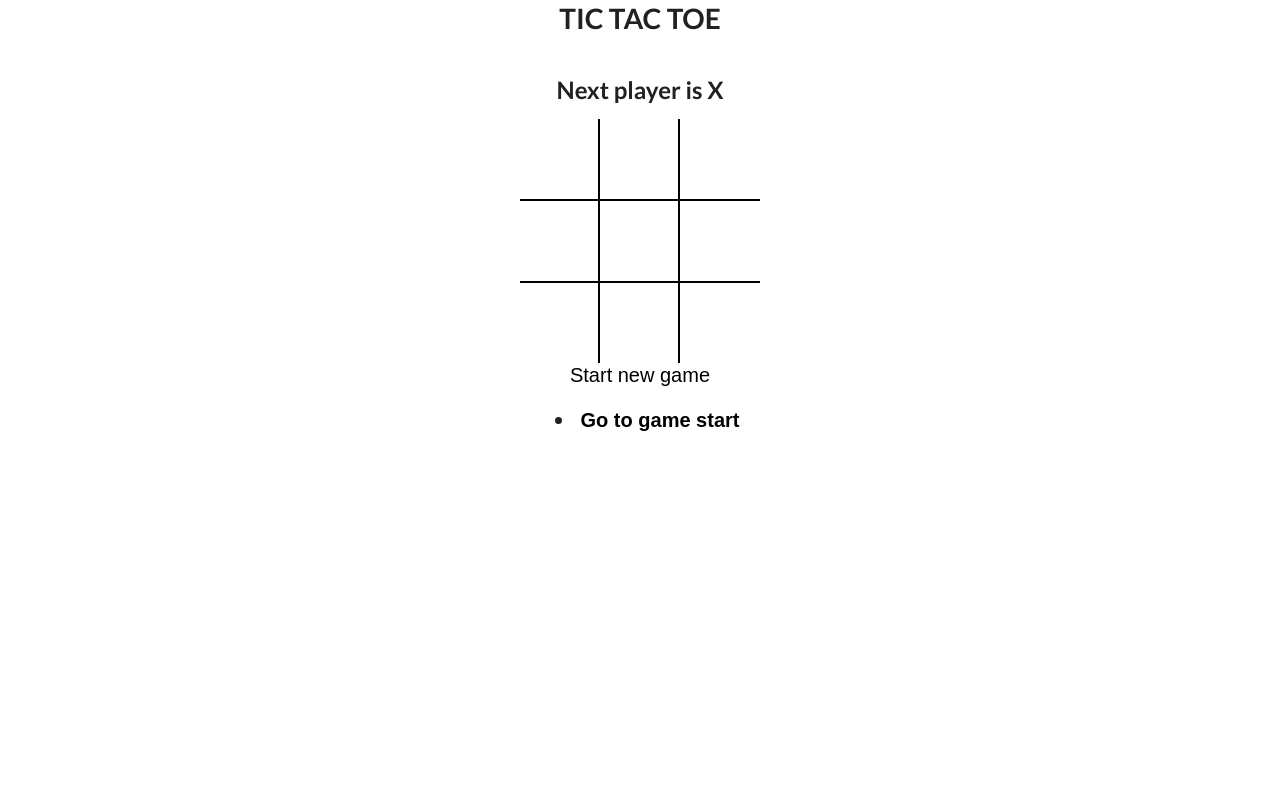
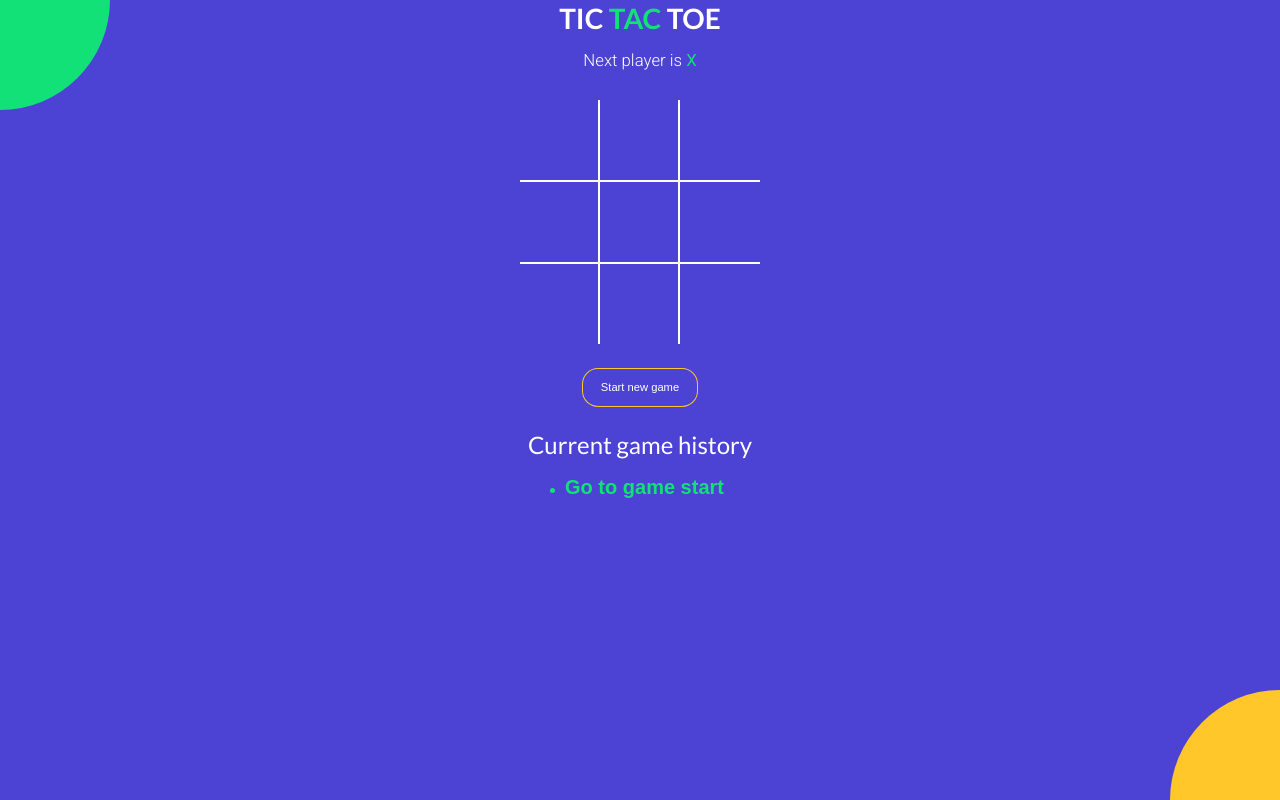
Before and after one commit to gauravrajbhar07/tic-tac-toe-using-javascript, a React (Create React App) app: page / in a window 1280 px wide. Built offline with nearby package versions, Linux system fonts and the light colour scheme.

Commit message:
complete tictactoe projct

```diff
--- a/public/index.html
+++ b/public/index.html
@@ -1,30 +1,15 @@
 <!DOCTYPE html>
 <html lang="en">
   <head>
-    <meta charset="utf-8" />
-    <link rel="icon" href="%PUBLIC_URL%/favicon.ico" />
-    <meta name="viewport" content="width=device-width, initial-scale=1" />
-    <meta name="theme-color" content="#000000" />
-    <meta
-      name="description"
-      content="Web site created using create-react-app"
+    <meta charset="UTF-8" />
+    <meta name="viewport" content="width=device-width, initial-scale=1.0" />
+    <meta http-equiv="X-UA-Compatible" content="ie=edge" />
+    <link
+      href="https://fonts.googleapis.com/css?family=Roboto:300,400,700&display=swap"
+      rel="stylesheet"
     />
-    <link rel="apple-touch-icon" href="%PUBLIC_URL%/logo192.png" />
-    <!--
-      manifest.json provides metadata used when your web app is installed on a
-      user's mobile device or desktop. See https://developers.google.com/web/fundamentals/web-app-manifest/
-    -->
+    <title>TIC TAC TOE</title>
 
-    <!--
-      Notice the use of %PUBLIC_URL% in the tags above.
-      It will be replaced with the URL of the `public` folder during the build.
-      Only files inside the `public` folder can be referenced from the HTML.
-
-      Unlike "/favicon.ico" or "favicon.ico", "%PUBLIC_URL%/favicon.ico" will
-      work correctly both with client-side routing and a non-root public URL.
-      Learn how to configure a non-root public URL by running `npm run build`.
-    -->
-    <title>React App</title>
     <link
       rel="stylesheet"
       href="https://cdnjs.cloudflare.com/ajax/libs/semantic-ui/2.4.1/semantic.min.css"
--- a/src/App.js
+++ b/src/App.js
@@ -48,17 +48,25 @@
 
   return (
     <div className="app">
-      <h1>TIC TAC TOE</h1>
+      <h1>
+        TIC <span className="text-green">TAC</span> TOE
+      </h1>
       <StatusMessage winner={winner} current={current} />
       <Board
         board={current.board}
         handleSquareClick={handleSquareClick}
         winningSquares={winningSquares}
       />
-      <button type="button" onClick={onNewGame}>
+      <button
+        type="button"
+        onClick={onNewGame}
+        className={`btn-reset ${winner ? 'active' : ''}`}
+      >
         Start new game
       </button>
+      <h2 style={{ fontWeight: 'normal' }}>Current game history</h2>
       <History history={history} moveTo={moveTo} currentMove={currentMove} />
+      <div className="bg-balls" />
     </div>
   );
 };
--- a/src/Components/Board.jsx
+++ b/src/Components/Board.jsx
@@ -1,8 +1,8 @@
-import React from 'react';
-import Square from './Square';
+import React from "react";
+import Square from "./Square.jsx";
 
 const Board = ({ board, handleSquareClick, winningSquares }) => {
-  const renderSquare = position => {
+  const renderSquare = (position) => {
     const isWinningSquare = winningSquares.includes(position);
 
     return (
--- a/src/Components/History.jsx
+++ b/src/Components/History.jsx
@@ -2,14 +2,13 @@
 
 const History = ({ history, moveTo, currentMove }) => {
   return (
-    <ul>
+    <div className="history-wrapper">
+      <ul className="history">
         {history.map((_, move) => {
           return (
             <li key={move}>
               <button
-              style={{
-                fontWeight: move === currentMove ? 'bold' : 'normal',
-              }}
+                className={`btn-move ${move === currentMove ? 'active' : ''}`}
                 type="button"
                 onClick={() => {
                   moveTo(move);
@@ -21,6 +20,7 @@
           );
         })}
       </ul>
+    </div>
   );
 };
 
--- a/src/Components/Square.jsx
+++ b/src/Components/Square.jsx
@@ -4,9 +4,9 @@
   return (
     <button
       type="button"
-      className="square"
       onClick={onClick}
-      style={{ fontWeight: isWinningSquare ? 'bold' : 'normal' }}
+      className={`square ${isWinningSquare ? 'winning' : ''} ${value === 'X' ? 'text-green' : 'text-orange'
+        }`}
     >
       {value}
     </button>
--- /dev/null
+++ b/src/Components/StatusMessage.js
@@ -0,0 +1,34 @@
+import React from 'react';
+
+const StatusMessage = ({ winner, current }) => {
+  const noMovesLeft = current.board.every(el => el !== null);
+
+  return (
+    <div className="status-message">
+      {winner && (
+        <>
+          Winner is{' '}
+          <span className={winner === 'X' ? 'text-green' : 'text-orange'}>
+            {winner}
+          </span>
+        </>
+      )}
+      {!winner && !noMovesLeft && (
+        <>
+          Next player is{' '}
+          <span className={current.isXNext ? 'text-green' : 'text-orange'}>
+            {current.isXNext ? 'X' : 'O'}{' '}
+          </span>
+        </>
+      )}
+      {!winner && noMovesLeft && (
+        <>
+          <span className="text-green">X</span> and{' '}
+          <span className="text-orange">O</span> tied
+        </>
+      )}
+    </div>
+  );
+};
+
+export default StatusMessage;
--- a/src/Components/StatusMessage.jsx
+++ b/src/Components/StatusMessage.jsx
@@ -4,13 +4,13 @@
   const noMovesLeft = current.board.every((el) => el !== null);
 
   return (
-    <h2>
+    <div>
       {winner && `Winner is ${winner}`}
       {!winner &&
         !noMovesLeft &&
         `Next player is ${current.isXNext ? "X" : "O"}`}
       {!winner && noMovesLeft && "X and O tied"}
-    </h2>
+    </div>
   );
 };
 
--- a/src/Styles/root.scss
+++ b/src/Styles/root.scss
@@ -1,4 +1,11 @@
+$green: #12e177;
+$orange: #ffc72a;
+$blue: #4c43d4;
+
 body {
+  font-family: 'Roboto', sans-serif;
+  background-color: $blue;
+  color: #fff;
   padding: 0;
   margin: 0;
 }
@@ -19,18 +26,83 @@
   align-items: center;
 }
 
+.text-green {
+  color: $green;
+}
+
+.text-orange {
+  color: $orange;
+}
+
+.history-wrapper {
+  width: 300px;
+  text-align: center;
+  margin-bottom: 20px;
+  .history {
+    display: inline-block;
+    padding: 0;
+    margin: 0;
+    li {
+      list-style: none;
+      text-align: left;
+      &:before {
+        content: '';
+        border-radius: 50%;
+        display: inline-block;
+        height: 5px;
+        width: 5px;
+        background-color: $green;
+        margin-right: 4px;
+        margin-bottom: 1px;
+      }
+
+      .btn-move {
+        color: #fff;
+        &.active {
+          font-weight: bold;
+          color: $green;
+        }
+      }
+    }
+  }
+}
+
+.status-message {
+  margin-bottom: 30px;
+  font-size: 1.2rem;
+  font-weight: lighter;
+  span {
+    font-weight: normal;
+  }
+}
+
+.btn-reset {
+  font-size: 0.8rem;
+  color: #fff;
+  border-radius: 15px;
+  padding: 12px 18px;
+  margin-top: 25px;
+  transition: all 0.2s;
+  background-color: $blue;
+  box-shadow: 0px 0px 0px 1px $orange;
+  &.active {
+    background-color: $orange;
+    box-shadow: none;
+  }
+}
+
 .board {
   .board-row {
     display: flex;
     flex-direction: row;
-    border-bottom: 2px solid #000;
+    border-bottom: 2px solid #fff;
     &:last-child {
       border-bottom: none;
     }
     .square {
       width: 80px;
       height: 80px;
-      border-right: 2px solid #000;
+      border-right: 2px solid #fff;
       font-size: 2.5rem;
       padding: 0;
       overflow: hidden;
@@ -38,6 +110,63 @@
       &:last-child {
         border-right: none;
       }
+      &.winning {
+        animation: scaleText 1.4s infinite;
+        @keyframes scaleText {
+          0% {
+            transform: 2.5rem;
+          }
+          50% {
+            font-size: 3.5rem;
+          }
+          100% {
+            font-size: 2.5rem;
+          }
+        }
+      }
     }
   }
 }
+
+.bg-balls {
+  position: fixed;
+  top: 0;
+  left: 0;
+  right: 0;
+  bottom: 0;
+  min-width: 100%;
+  z-index: -1;
+
+  &:before,
+  &:after {
+    content: '';
+    position: absolute;
+    width: 150px;
+    height: 150px;
+    border-radius: 50%;
+  }
+
+  &:before {
+    background-color: $orange;
+    right: -75px;
+    bottom: -75px;
+    @media screen and (min-width: 476px) {
+      width: 220px;
+      height: 220px;
+      right: -110px;
+      bottom: -110px;
+    }
+  }
+
+  &:after {
+    background-color: $green;
+    top: -75px;
+    left: -75px;
+    @media screen and (min-width: 476px) {
+      width: 220px;
+      height: 220px;
+      top: -110px;
+      left: -110px;
+    }
+  }
+}
```
Lines whose indentation alone changed are shown as unchanged.
